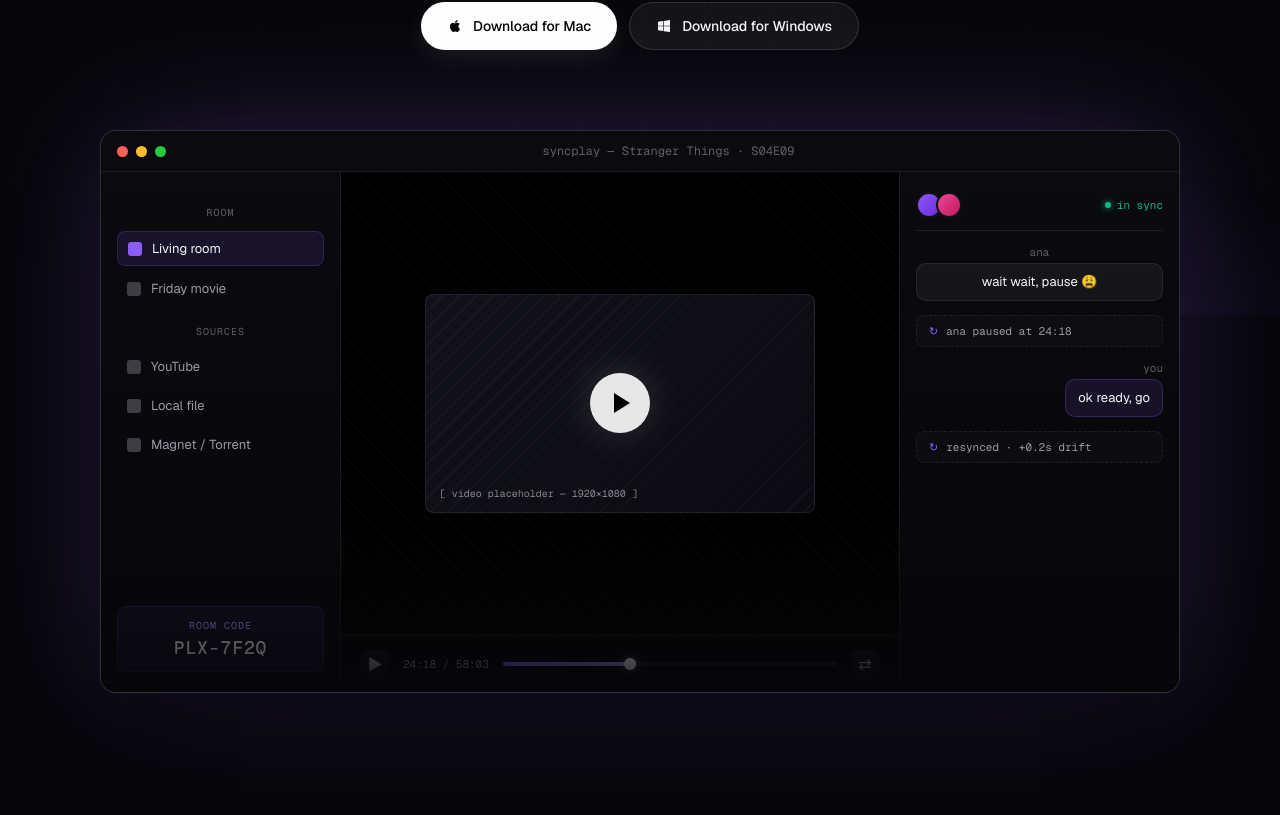
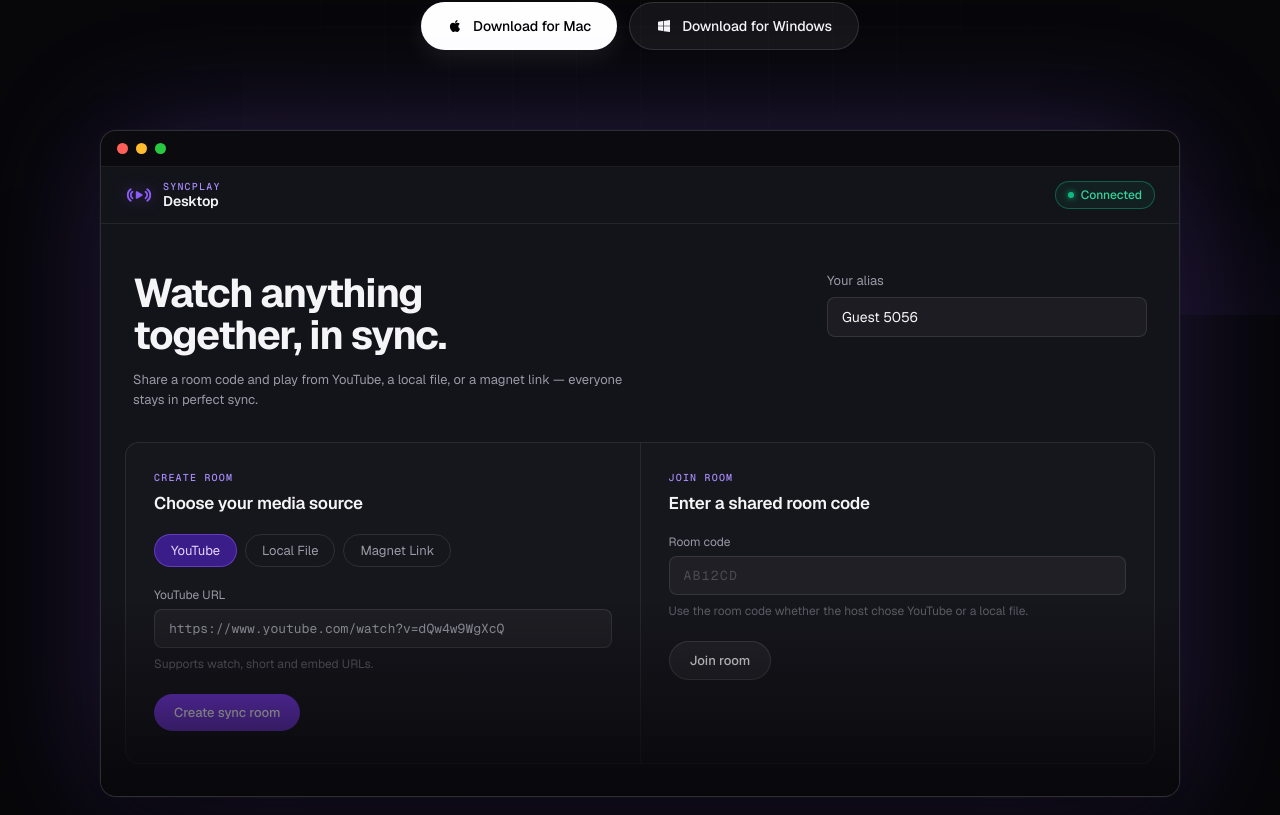
Before and after one commit to yerovyespitia/marketing-syncplay, a React (Vite) app: page / in a window 1280 px wide. Shown: the part 485-1300 px from the top of the page. Built offline with nearby package versions, Linux system fonts and the light colour scheme.

Commit message:
feat: add syncplay product frame

```diff
--- a/src/App.css
+++ b/src/App.css
@@ -550,6 +550,247 @@
 .sync-event::before {
   content: '↻';
   color: var(--accent);
+}
+
+/* Real app UI inside ProductFrame */
+.real-app-body {
+  background: #13131a;
+  display: flex;
+  flex-direction: column;
+  text-align: left;
+}
+
+.real-app-header {
+  display: flex;
+  align-items: center;
+  justify-content: space-between;
+  padding: 14px 24px;
+  border-bottom: 1px solid rgba(255, 255, 255, 0.07);
+}
+
+.real-app-logo {
+  display: flex;
+  align-items: center;
+  gap: 10px;
+}
+.real-app-logo-mark {
+  width: 28px;
+  height: 28px;
+  color: var(--accent);
+  filter: drop-shadow(0 0 8px var(--accent-glow));
+}
+.real-app-logo-mark svg {
+  width: 100%;
+  height: 100%;
+  display: block;
+}
+.real-app-logo-text {
+  display: flex;
+  flex-direction: column;
+  line-height: 1;
+}
+.real-app-logo-name {
+  font-size: 10px;
+  font-weight: 600;
+  letter-spacing: 0.12em;
+  color: var(--accent-2);
+  font-family: 'Geist Mono', monospace;
+}
+.real-app-logo-sub {
+  font-size: 14px;
+  font-weight: 600;
+  color: var(--fg);
+  letter-spacing: -0.01em;
+  margin-top: 2px;
+}
+
+.real-app-badges {
+  display: flex;
+  align-items: center;
+  gap: 8px;
+}
+.connected-badge {
+  display: flex;
+  align-items: center;
+  gap: 7px;
+  padding: 5px 12px;
+  border-radius: 999px;
+  border: 1px solid rgba(16, 185, 129, 0.4);
+  background: rgba(16, 185, 129, 0.08);
+  font-size: 12px;
+  font-weight: 500;
+  color: #34d399;
+}
+.connected-dot {
+  width: 6px;
+  height: 6px;
+  border-radius: 50%;
+  background: #10b981;
+  box-shadow: 0 0 6px #10b981;
+  flex-shrink: 0;
+}
+
+.real-app-main {
+  display: grid;
+  grid-template-columns: 1fr 320px;
+  gap: 40px;
+  padding: 48px 32px 32px;
+  align-items: start;
+}
+.real-app-heading {
+  font-size: clamp(26px, 3.5vw, 40px);
+  font-weight: 700;
+  line-height: 1.05;
+  letter-spacing: -0.03em;
+  color: var(--fg);
+  margin: 0 0 14px;
+  background: none;
+  -webkit-background-clip: unset;
+  background-clip: unset;
+  -webkit-text-fill-color: unset;
+}
+.real-app-sub {
+  font-size: 13px;
+  color: var(--fg-muted);
+  line-height: 1.55;
+  max-width: 520px;
+  margin: 0;
+}
+
+.real-app-alias {
+  display: flex;
+  flex-direction: column;
+  gap: 8px;
+}
+.real-alias-label {
+  font-size: 13px;
+  color: var(--fg-muted);
+}
+.real-alias-input {
+  padding: 10px 14px;
+  border-radius: 8px;
+  background: rgba(255, 255, 255, 0.04);
+  border: 1px solid rgba(255, 255, 255, 0.1);
+  font-size: 14px;
+  color: var(--fg);
+  width: 100%;
+  box-sizing: border-box;
+}
+
+.real-app-cards {
+  display: grid;
+  grid-template-columns: 1fr 1px 1fr;
+  margin: 0 24px 32px;
+  border: 1px solid rgba(255, 255, 255, 0.08);
+  border-radius: 14px;
+  overflow: hidden;
+  background: rgba(255, 255, 255, 0.015);
+}
+.room-card {
+  padding: 28px 28px 32px;
+  display: flex;
+  flex-direction: column;
+  gap: 0;
+}
+.room-card-divider {
+  background: rgba(255, 255, 255, 0.08);
+  width: 1px;
+}
+.room-card-label {
+  font-size: 10px;
+  font-weight: 600;
+  letter-spacing: 0.12em;
+  text-transform: uppercase;
+  color: var(--accent-2);
+  font-family: 'Geist Mono', monospace;
+  margin-bottom: 8px;
+}
+.room-card-label.join {
+  color: #a78bfa;
+}
+.room-card-title {
+  font-size: 17px;
+  font-weight: 600;
+  color: var(--fg);
+  letter-spacing: -0.015em;
+  margin-bottom: 20px;
+}
+
+.source-tabs {
+  display: flex;
+  gap: 8px;
+  margin-bottom: 20px;
+  flex-wrap: wrap;
+}
+.source-tab {
+  padding: 7px 16px;
+  border-radius: 999px;
+  font-size: 13px;
+  color: var(--fg-muted);
+  border: 1px solid rgba(255, 255, 255, 0.1);
+  cursor: default;
+}
+.source-tab.active {
+  background: #3b1d8a;
+  border-color: rgba(139, 92, 246, 0.5);
+  color: #e9d5ff;
+}
+
+.real-field-label {
+  font-size: 12px;
+  color: var(--fg-muted);
+  margin-bottom: 6px;
+}
+.real-input {
+  padding: 10px 14px;
+  border-radius: 8px;
+  background: rgba(255, 255, 255, 0.04);
+  border: 1px solid rgba(255, 255, 255, 0.1);
+  font-size: 13px;
+  color: var(--fg-muted);
+  font-family: 'Geist Mono', monospace;
+  overflow: hidden;
+  text-overflow: ellipsis;
+  white-space: nowrap;
+  margin-bottom: 8px;
+}
+.real-input.placeholder {
+  color: rgba(255, 255, 255, 0.2);
+  letter-spacing: 0.1em;
+}
+.real-input-hint {
+  font-size: 12px;
+  color: var(--fg-dim);
+  line-height: 1.45;
+  margin-bottom: 20px;
+}
+
+.room-btn-primary {
+  display: inline-flex;
+  align-items: center;
+  justify-content: center;
+  padding: 10px 20px;
+  border-radius: 999px;
+  background: #7c3aed;
+  color: #fff;
+  font-size: 13px;
+  font-weight: 500;
+  width: fit-content;
+  cursor: default;
+}
+.room-btn-secondary {
+  display: inline-flex;
+  align-items: center;
+  justify-content: center;
+  padding: 10px 20px;
+  border-radius: 999px;
+  background: rgba(255, 255, 255, 0.06);
+  border: 1px solid rgba(255, 255, 255, 0.12);
+  color: var(--fg);
+  font-size: 13px;
+  font-weight: 500;
+  width: fit-content;
+  cursor: default;
 }
 
 /* Sections */
@@ -1129,6 +1370,19 @@
   .app-chat {
     display: none;
   }
+  .real-app-main {
+    grid-template-columns: 1fr;
+    gap: 20px;
+    padding: 28px 20px 20px;
+  }
+  .real-app-cards {
+    grid-template-columns: 1fr;
+    margin: 0 16px 24px;
+  }
+  .room-card-divider {
+    width: auto;
+    height: 1px;
+  }
   .nav-links {
     gap: 16px;
   }
--- a/src/App.tsx
+++ b/src/App.tsx
@@ -161,74 +161,70 @@
             <div className="dot r" />
             <div className="dot y" />
             <div className="dot g" />
-            <div className="chrome-title">syncplay — Stranger Things · S04E09</div>
           </div>
-          <div className="app-body">
-            <aside className="app-sidebar">
-              <div className="sidebar-label">Room</div>
-              <div className="sidebar-item active">
-                <div className="ic" />
-                <span>Living room</span>
-              </div>
-              <div className="sidebar-item">
-                <div className="ic" />
-                <span>Friday movie</span>
-              </div>
-              <div className="sidebar-label">Sources</div>
-              <div className="sidebar-item">
-                <div className="ic" />
-                <span>YouTube</span>
-              </div>
-              <div className="sidebar-item">
-                <div className="ic" />
-                <span>Local file</span>
-              </div>
-              <div className="sidebar-item">
-                <div className="ic" />
-                <span>Magnet / Torrent</span>
-              </div>
-              <div className="room-code">
-                <div className="room-code-label">Room code</div>
-                <div className="room-code-value">PLX-7F2Q</div>
-              </div>
-            </aside>
-
-            <div className="video-area">
-              <div className="video-stage">
-                <div className="video-placeholder">
-                  <div className="play-btn" />
-                  <div className="video-label">[ video placeholder — 1920×1080 ]</div>
+          <div className="real-app-body">
+            <header className="real-app-header">
+              <div className="real-app-logo">
+                <div className="real-app-logo-mark">
+                  <LogoMark />
+                </div>
+                <div className="real-app-logo-text">
+                  <span className="real-app-logo-name">SYNCPLAY</span>
+                  <span className="real-app-logo-sub">Desktop</span>
                 </div>
               </div>
-              <div className="video-controls">
-                <div className="ctrl-btn">▶</div>
-                <div className="time">24:18 / 58:03</div>
-                <div className="progress">
-                  <div className="progress-fill" />
+              <div className="real-app-badges">
+                <div className="connected-badge">
+                  <span className="connected-dot" />
+                  Connected
                 </div>
-                <div className="ctrl-btn">⇄</div>
+              </div>
+            </header>
+
+            <div className="real-app-main">
+              <div className="real-app-hero">
+                <h3 className="real-app-heading">
+                  Watch anything<br />together, in sync.
+                </h3>
+                <p className="real-app-sub">
+                  Share a room code and play from YouTube, a local file, or a magnet link —
+                  everyone stays in perfect sync.
+                </p>
+              </div>
+              <div className="real-app-alias">
+                <label className="real-alias-label">Your alias</label>
+                <div className="real-alias-input">Guest 5056</div>
               </div>
             </div>
 
-            <aside className="app-chat">
-              <div className="chat-header">
-                <div className="avatars">
-                  <div className="avatar a" />
-                  <div className="avatar b" />
+            <div className="real-app-cards">
+              <div className="room-card">
+                <div className="room-card-label">CREATE ROOM</div>
+                <div className="room-card-title">Choose your media source</div>
+                <div className="source-tabs">
+                  <div className="source-tab active">YouTube</div>
+                  <div className="source-tab">Local File</div>
+                  <div className="source-tab">Magnet Link</div>
                 </div>
-                <div className="status">in sync</div>
+                <div className="real-field-label">YouTube URL</div>
+                <div className="real-input">https://www.youtube.com/watch?v=dQw4w9WgXcQ</div>
+                <div className="real-input-hint">Supports watch, short and embed URLs.</div>
+                <div className="room-btn-primary">Create sync room</div>
               </div>
-              <div className="message">
-                <div className="message-author">ana</div>
-                <div className="message-bubble">wait wait, pause 😩</div>
+
+              <div className="room-card-divider" />
+
+              <div className="room-card">
+                <div className="room-card-label join">JOIN ROOM</div>
+                <div className="room-card-title">Enter a shared room code</div>
+                <div className="real-field-label">Room code</div>
+                <div className="real-input placeholder">AB12CD</div>
+                <div className="real-input-hint">
+                  Use the room code whether the host chose YouTube or a local file.
+                </div>
+                <div className="room-btn-secondary">Join room</div>
               </div>
-              <div className="sync-event">ana paused at 24:18</div>
-              <div className="message mine">
-                <div className="message-author">you</div>
-                <div className="message-bubble mine">ok ready, go</div>
-              </div>
-              <div className="sync-event">resynced · +0.2s drift</div>
-            </aside>
+            </div>
           </div>
         </div>
       </div>
```
